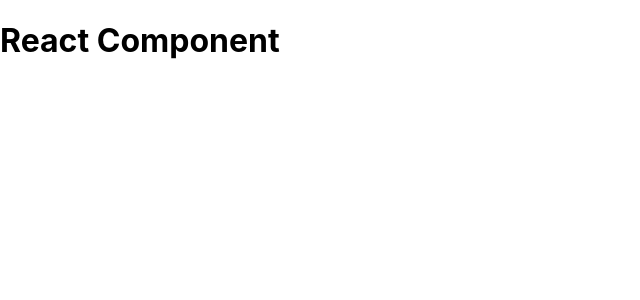
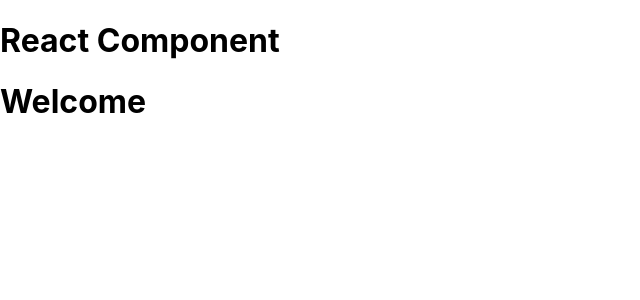
Before and after one commit to YP610/Roommingle, a React (Create React App) app in the folder FrontEnd/: page / in a window 1280 px wide. Shown: the top 300 px of the page, without its empty margins (0-640 px from the left). Built offline with nearby package versions, Linux system fonts and the light colour scheme.

Commit message:
index.js and login updates

```diff
--- a/FrontEnd/src/index.js
+++ b/FrontEnd/src/index.js
@@ -2,11 +2,12 @@
 import ReactDOM from 'react-dom/client';
 import './index.css';
 import App from './App';
-
+import Login from "./login";
 
 const root = ReactDOM.createRoot(document.getElementById('root'));
 root.render(
   <React.StrictMode>
     <App />
+    <Login/>
   </React.StrictMode>
 );
--- /dev/null
+++ b/FrontEnd/src/login.js
@@ -0,0 +1,9 @@
+const Login = () => {
+    return (
+        <div className="Login">
+            <h1>Welcome</h1>
+        </div>
+    )
+}
+
+export default Login;
```
